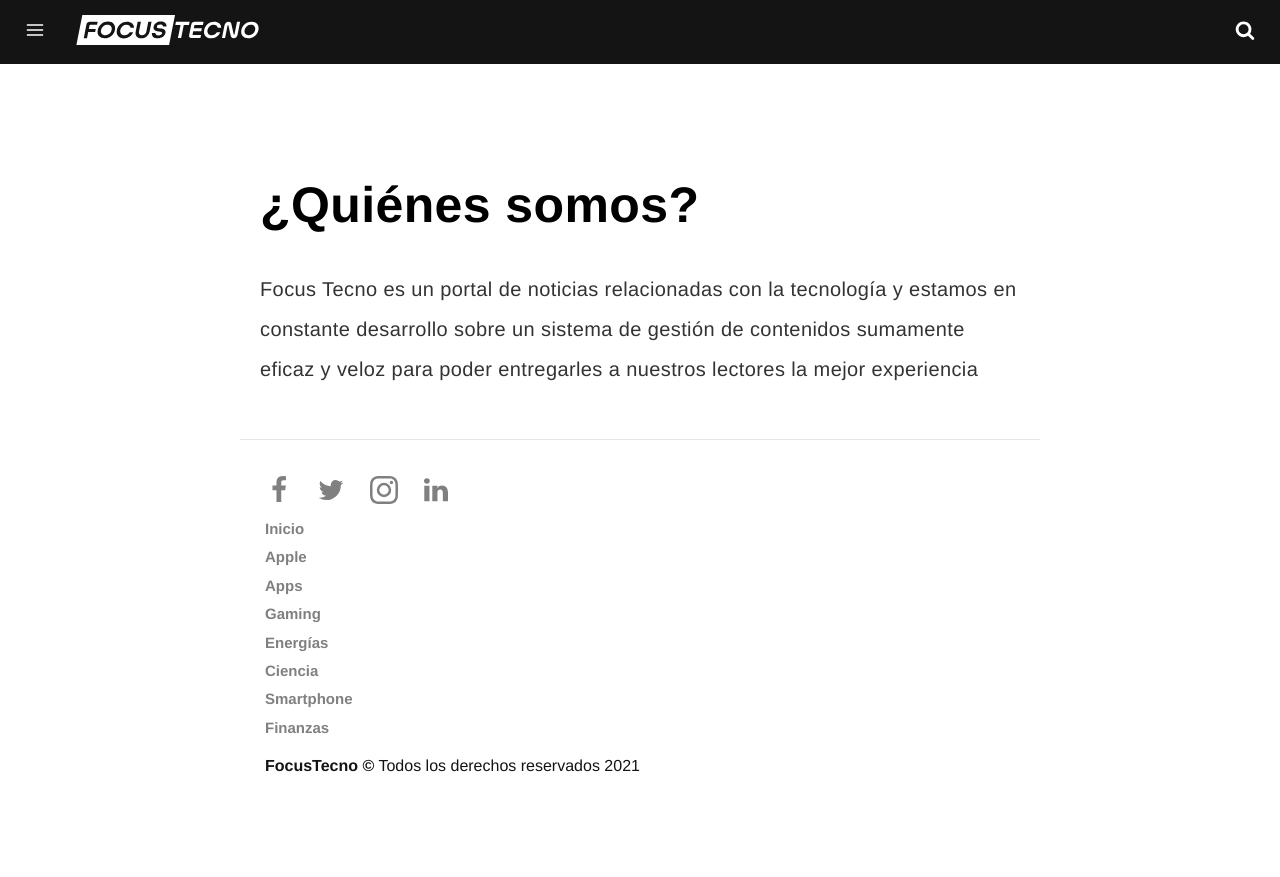
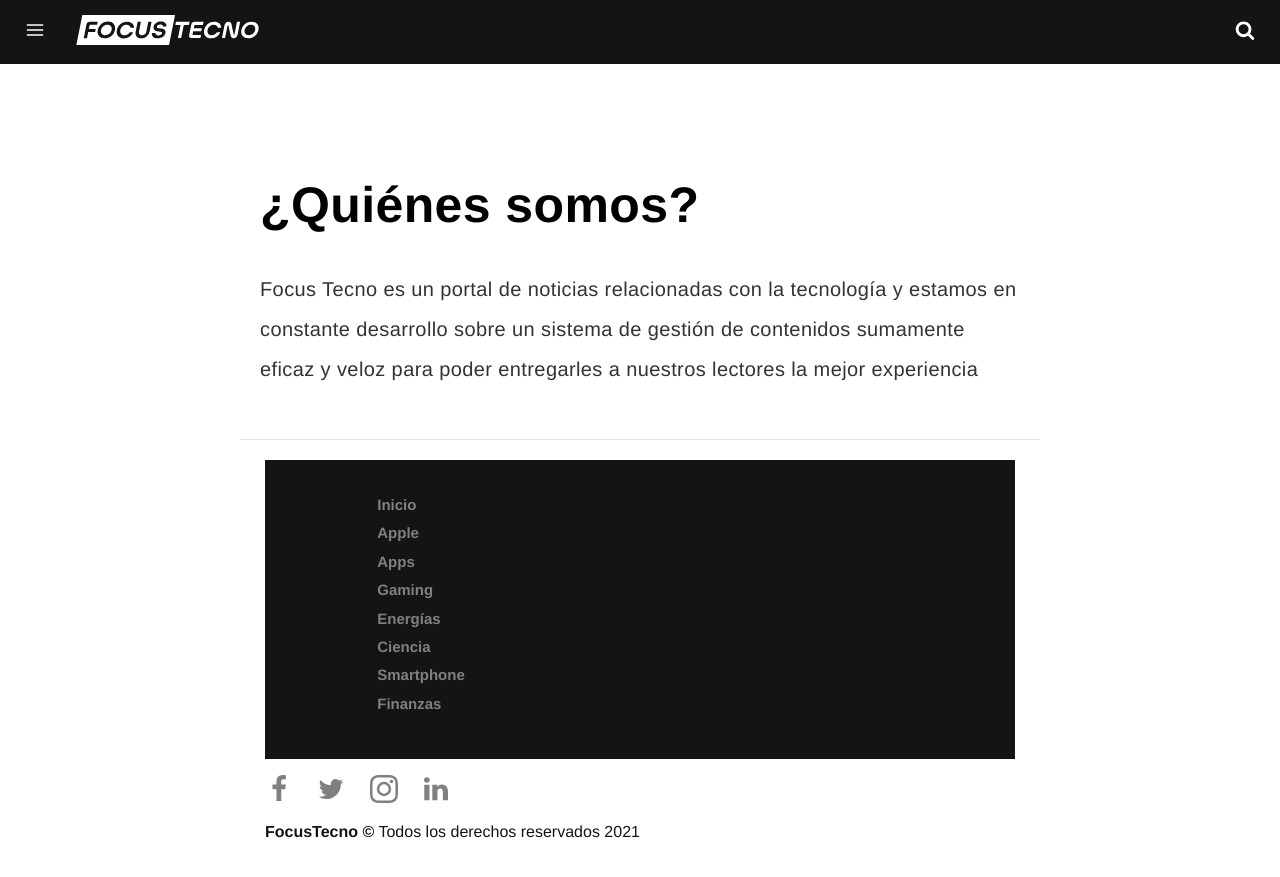
Before and after one commit to Focustecno/incredible-parsley, a Jekyll site: the page built from pages/about-1.md, in a window 1280 px wide. Shown: the top 877 px of the page. Built offline with Jekyll 4.4.1, drawn with Linux system fonts in a browser that asks for light colours; some web fonts are replaced; comment, search, counter and statistics services are not loaded.

Commit message:
Update footer.html

```diff
--- a/_includes/footer.html
+++ b/_includes/footer.html
@@ -4,6 +4,22 @@
 <script src="https://cdn.websitepolicies.io/lib/cookieconsent/1.0.3/cookieconsent.min.js" defer></script><script>window.addEventListener("load",function(){window.wpcc.init({"colors":{"popup":{"background":"#222222","text":"#ffffff","border":"#ff2424"},"button":{"background":"#dd1616","text":"#ffffff"}},"position":"bottom","padding":"none","margin":"none","transparency":"15","fontsize":"tiny","content":{"href":"https://www.websitepolicies.com/policies/view/PWNaYEUX","message":"Este sitio web utiliza cookies para garantizar que obtenga la mejor experiencia en nuestro sitio web. \n\n","link":"Aprende más","button":"Aceptar"}})});</script>
 
 <footer>
+
+
+    <div class="footer-2" style="background: #141414;padding:10px;display: flex;flex-direction: row;color: #fff;justify-content: center;">
+        <div style="width: 30%;display: flex;justify-content: center;padding: 10px;" class="col-footer">
+
+            {% include links.html %}
+
+     </div>
+      <div style="width: 30%;display: flex;justify-content: center;padding: 10px;" class="col-footer">
+
+    </div>
+
+        <div style="width: 30%;display: flex;justify-content: center;padding: 10px;" class="col-footer">
+         </div>
+</div>
+
     <p>
       {% if site.facebook_username %}
         <a href="https://www.facebook.com/{{ site.facebook_username }}" title="Facebook">
@@ -27,11 +43,12 @@
       {% endif %}
     </p>
 
-    {% include links.html %}
+
 
     <p>
       <span>FocusTecno ©</span> Todos los derechos reservados 2021
     </p>
+
 </footer>
 
 {% assign social_urls = '' %}
```
